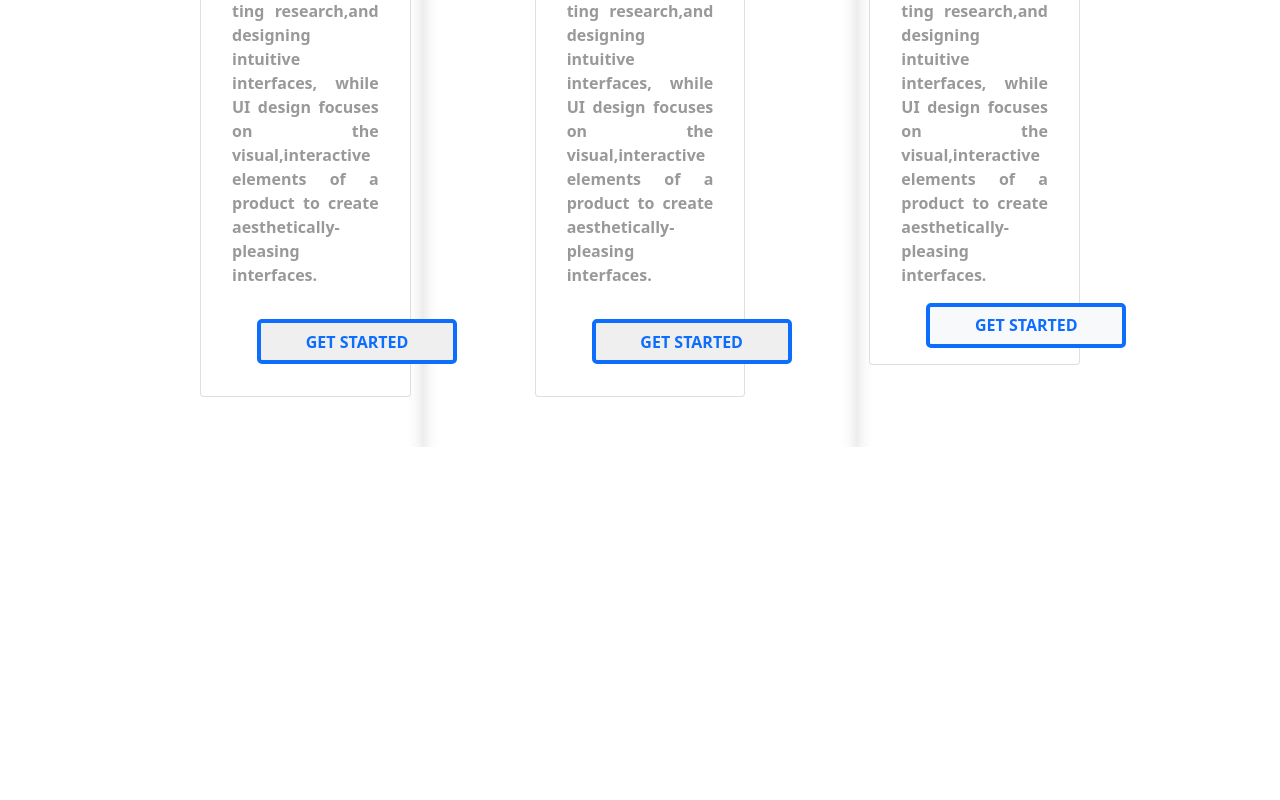
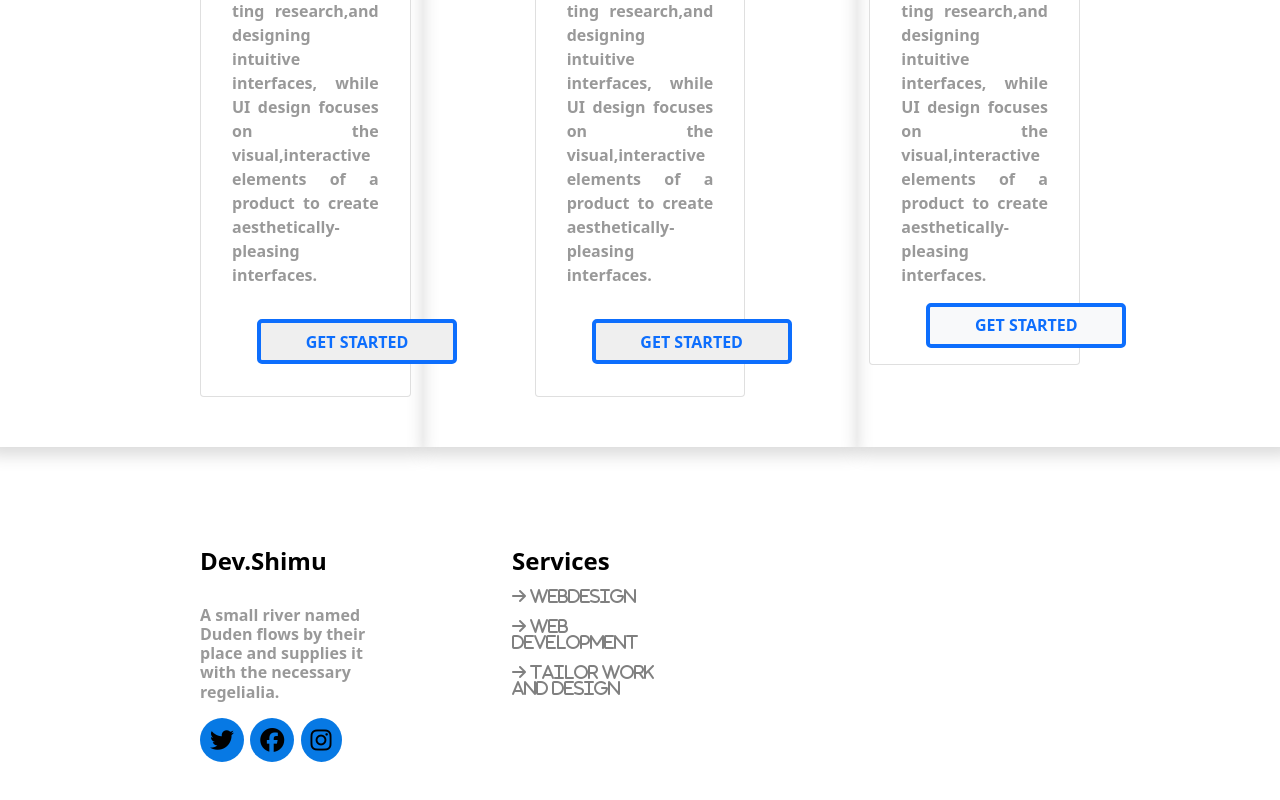
Before and after one commit to radiyashimu1122/dev.Shimu, a plain HTML site: page index.html in a window 1280 px wide. Shown: the part 5120-5920 px from the top of the page. Before the commit the page ends 5567 px from the top, so only its background shows below. Drawn offline with nearby package versions, Linux system fonts and the light colour scheme.

Commit message:
footer start

```diff
--- a/index.html
+++ b/index.html
@@ -254,7 +254,7 @@
       understanding userneeds,conducting research,and designing intuitive
       interfaces, while UI design focuses on the visual,interactive elements
       of a product to create aesthetically-pleasing interfaces.</strong></p>
-    <button class="py-1 my-3 firstbutton" style="width: 200px; text-align: center; ">
+     <button class="py-1 my-3 firstbutton" style="width: 200px; text-align: center; ">
       <strong>GET STARTED</strong></button>
      </div>
      </div>
@@ -297,14 +297,38 @@
           </div>
           </div>
            </div>
+     <!-- card-3 end -->
+     <!-- This is service end -->
+
+    <!-- This is footer start  -->
+
+  <footer style="margin-bottom: 200px; width: 100%; gap: 10%; display: inline-flex;">
+  <div style="width: 30%;">
+  <h4 style=" margin-left: 200px; margin-top: 100px;"><strong style="color: black;">Dev.Shimu
+  <p style="color: #999999; font-size: medium;margin-top: 30px;">A small river named Duden flows by their place and supplies it with the necessary regelialia.
+  </p><i class="fa-brands fa-twitter" style="background-color: #0779e4;
+  padding:10px; font-size: x-large; border-radius:
+  100%;"></i>
+  <i class="fa-brands fa-facebook" style="background-color: #0779e4;
+  padding:10px;font-size: x-large; border-radius:100% ; "></i>
+  <i class="fa-brands fa-instagram" style="background-color: #0779e4;padding: 10px;font-size: x-large;
+  border-radius: 100%;"></i>
+  </div>
+  <div style="width: 30%; margin-top: 100px;">
+  <h4 style="color: black;"><strong> Services</strong></h4>
+  <i class="fa-solid fa-arrow-right" style="color:
+  gray; font-size: medium;">   Webdesign</i>
+  <i class="fa-solid fa-arrow-right" style="color:
+gray; margin-top: 10px; font-size: medium;">   Web development</i>
+ <i class="fa-solid fa-arrow-right" style="color:
+ gray; margin-top: 10px; font-size: medium;">  Tailor work and design</i>
+
+</div>
 
 
+</div>
+  </footer>
 
-
-
-
-     <!-- card-3 end -->
-     <!-- This is service end -->
 
 
     <!-- Option 1: Bootstrap Bundle with Popper -->
```
